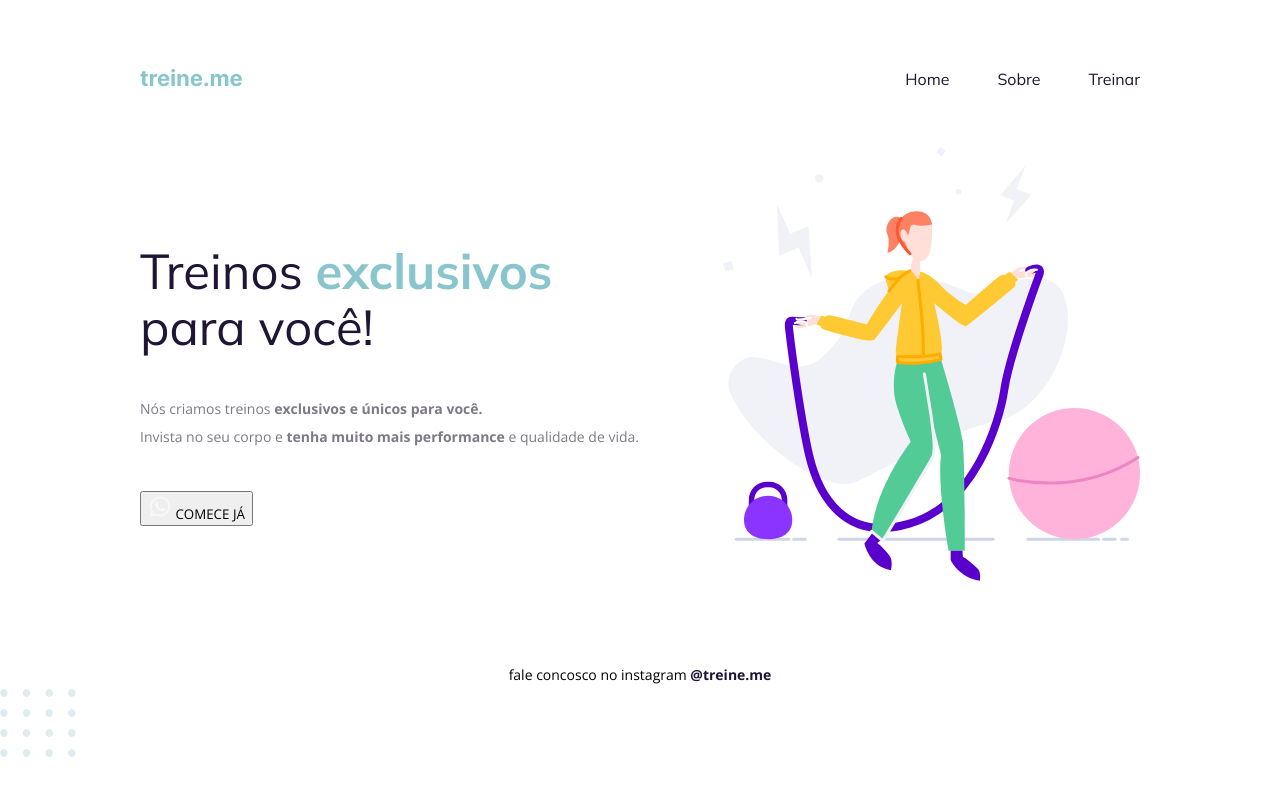
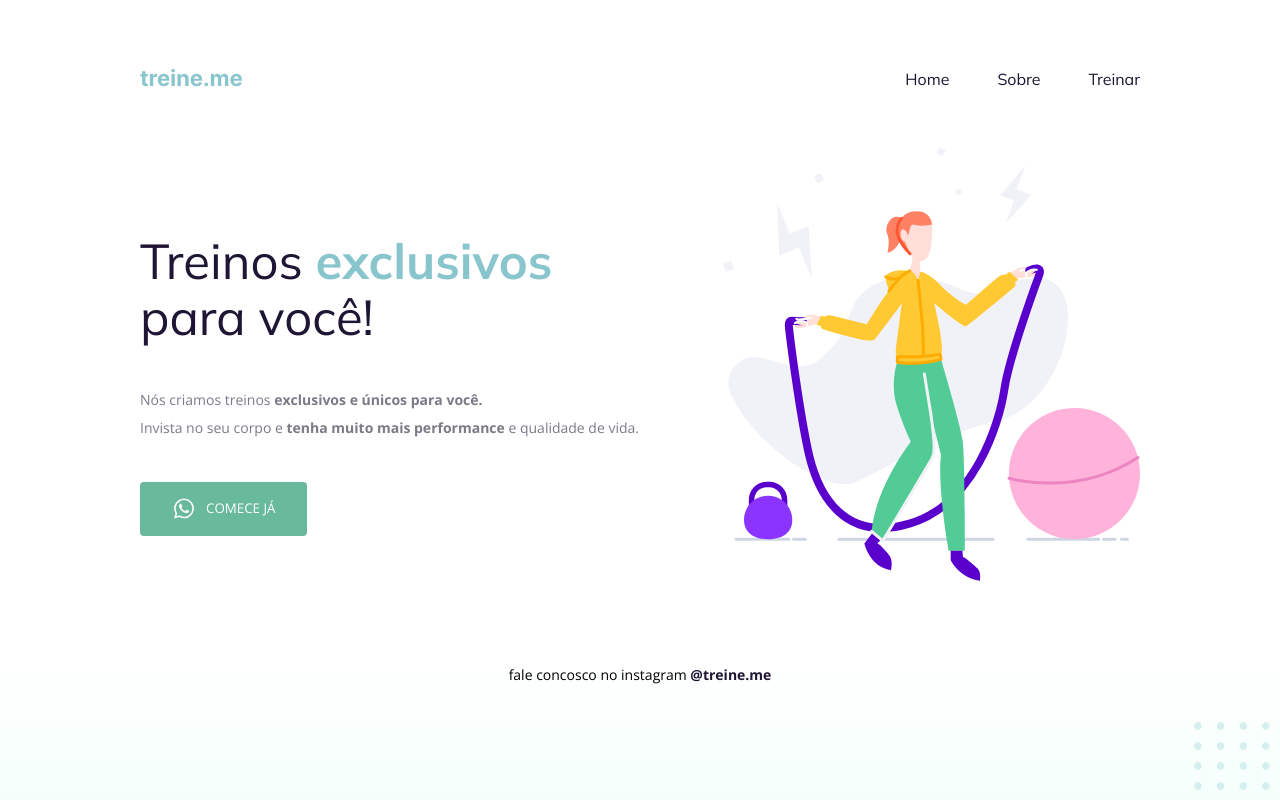
Before and after one commit to guisimasdlc/treine-me, a plain HTML site: page index.html in a window 1280 px wide. Drawn offline with nearby package versions, Linux system fonts and the light colour scheme.

Commit message:
Configurando o botão e background

```diff
--- a/style.css
+++ b/style.css
@@ -1,11 +1,14 @@
 body {
     margin: 0;
     font-family: "Open Sans", sans-serif;
+    background: linear-gradient(180deg, rgba(227, 255, 248, 0) 82.08%, rgba(227, 255, 248, 0.38) 100%);
+    min-height: 100vh;
 }
 
 .page {
     width: 1000px;
-    margin: 65px auto 0;
+    margin: 0 auto;
+    padding-top: 65px;
 }
 
 nav {
@@ -63,8 +66,22 @@ section p {
 }
 
 button {
+    color: white;
     text-transform: uppercase;
     font-family: "Open Sans", sans-serif;
+    background: #69B99D;
+    border: 0;
+    padding: 14px 32px 15px;
+    border-radius: 4px;
+    display: flex;
+    align-items: center;
+    justify-content: center;
+    gap: 10px;
+    cursor: pointer;
+}
+
+button:hover {
+    background: #4ea788;
 }
 
 footer {
@@ -77,3 +94,9 @@ footer {
 footer a {
     font-weight: bold;
 }
+
+#balls {
+    position: fixed;
+    bottom: 0;
+    right: 0;
+}
```
